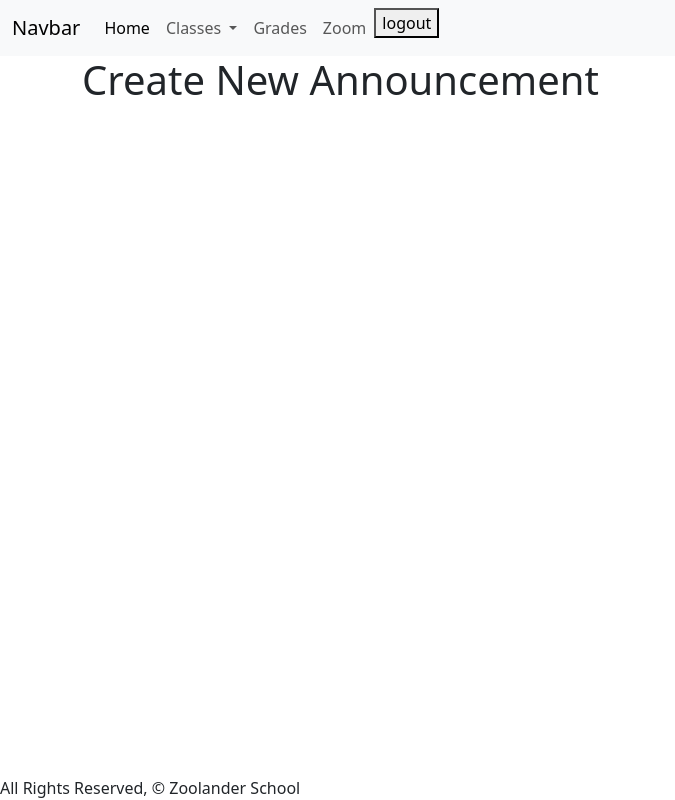
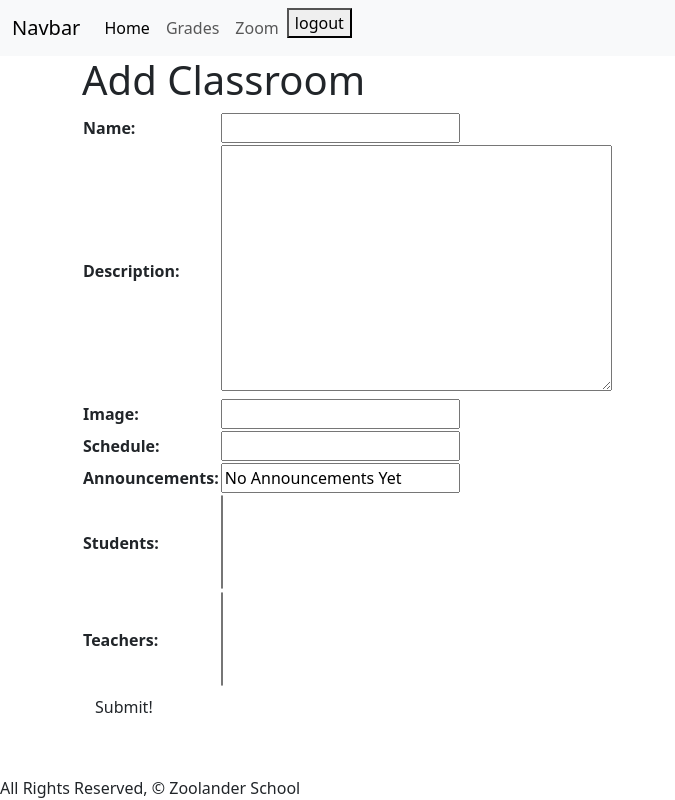
Before and after one commit to gustaellison/zoolander-school, a Django app: page /classrooms/1/create/ in a window 1280 px wide. Shown: the whole page, without its empty margins (0-675 px from the left). Run offline with Django 5.2, Linux system fonts and the light colour scheme; the visitor is signed in with stand-in values (Sample User, id 1); data that the repository does not hold is empty.

Commit message:
updated class nav bar, class index, class update, delete, and add

```diff
--- a/main_app/templates/base.html
+++ b/main_app/templates/base.html
@@ -26,19 +26,13 @@
                   <li class="nav-item">
                     <a class="nav-link active" aria-current="page" href="#">Home</a>
                   </li>
+
                   <li class="nav-item dropdown">
                     {% if user.is_authenticated %}
-                    <a class="nav-link dropdown-toggle" href="{% url 'classrooms_index' %}" role="button" data-bs-toggle="dropdown" aria-expanded="false">
-                      Classes
-                    </a>
-                    <!-- <ul class="dropdown-menu">
-                      <li><a class="dropdown-item" href="/classes/spanish.html">Spanish</a></li>
-                      <li><a class="dropdown-item" href="/classes/reading.html">Reading</a></li>
-                      <li><a class="dropdown-item" href="/classes/science.html">Science</a></li>
-                    </ul> -->
                   </li>
                       {% if user.teacher %}
-                        <li class="nav-item">
+                      <li class="nav-item">
+                          <a class="nav-link" href="classrooms/">Classes</a>
                           <a class="nav-link" href="students/">Students</a>
                           <a class = "nav-link" href="create_assignment">Assignment</a>
                         </li>
@@ -55,6 +49,7 @@
                       <button type="submit" class="btn-flat white-text">logout</button>
                     </form>
                   </li>
+
                   {% else %}
                   <li><a class="nav-link" href="{% url 'signup' %}">Sign Up</a></li>
                   <li><a class="nav-link" href="{% url 'login' %}">Log In</a></li>
--- a/main_app/templates/main_app/classroom_form.html
+++ b/main_app/templates/main_app/classroom_form.html
@@ -1,16 +1,19 @@
 {% extends 'base.html' %}
+
 {% block content %}
-
-<h1>Create New Announcement</h1>
-{% for classroom in classrooms %}
-    <form action="{% url 'announcement_create' classroom.id %}" method="POST">
-        {% csrf_token %}
-        {{ form.errors }}
-        <table>
-            {{ form.as_table }}
-        </table>
-        <input type="submit" value="Submit">
-    </form>
-{% endfor %}
-
+  {% if object %}
+    <h1>Edit <span class="teal-text">{{classroom.name}}</span></h1>
+  {% else %}
+    <h1>Add Classroom</h1>
+  {% endif %}
+  <!-- Leaving the action empty makes the form post to the same url used to display it -->
+  <form action="" method="post">
+    <!-- Django requires the following for security purposes -->
+    {% csrf_token %}
+    <table>
+      <!-- Render the inputs inside of <tr>s & <td>s -->
+      {{ form.as_table }}
+    </table>
+    <input type="submit" value="Submit!" class="btn">
+  </form>
 {% endblock %}
--- a/main_app/templates/main_app/classroom_list.html
+++ b/main_app/templates/main_app/classroom_list.html
@@ -10,9 +10,12 @@
       <span class="card-title">{{ classroom.name }}</span>
       <p>Decription: {{ classroom.description}}</p>
     </div>
+
   </div>
 </a>
 {% endfor %}
-
+<div>
+  <li><a href="{% url 'classroom_create' %}">Add a Class</a></li>
+</div>
 
 {% endblock %}
--- a/main_app/urls.py
+++ b/main_app/urls.py
@@ -11,10 +11,13 @@ urlpatterns = [
     path('students/<int:student_id>/', views.student_detail, name="student_detail"),
     path('accounts/signup/', views.signup, name='signup'),
     path('classrooms/<int:classroom_id>/create/', views.AnnouncementCreate.as_view(), name='announcement_create'),
-    path('classrooms/', views.ClassroomList.as_view(), name='classrooms_index'),
+    path('classrooms/', views.ClassroomList.as_view(), name='classrooms_list'),
     path('classrooms/<int:pk>/', views.ClassroomDetail.as_view(), name='classroom_detail'),
+    path('classrooms/create/', views.ClassroomCreate.as_view(), name='classroom_create'),
+    path('classrooms/<int:pk>/update/', views.ClassroomUpdate.as_view(), name='classroom_update'),
+    path('classrooms/<int:pk>/delete/', views.ClassroomDelete.as_view(), name='classroom_delete'),
     path('grades_overview.html', GradesView.as_view(), name='grades_view'),
     path('student/<int:student_id>/', StudentGradesView.as_view(), name='student_grades'),
     path('create_assignment/', create_assignment, name='create_assignment'),
-     path('assignment_list/', AssignmentListView.as_view(), name='assignment_list'),
+    path('assignment_list/', AssignmentListView.as_view(), name='assignment_list'),
 ]
--- a/main_app/views.py
+++ b/main_app/views.py
@@ -128,3 +128,16 @@ class ClassroomDetail(DetailView):
 
 class ClassroomList(ListView):
   model = Classroom
+
+
+class ClassroomUpdate(LoginRequiredMixin, UpdateView):
+  model = Classroom
+  fields = ['name', 'description', 'schedule']
+
+class ClassroomDelete(LoginRequiredMixin, DeleteView):
+  model = Classroom
+  success_url = '/classrooms'
+
+class ClassroomCreate(LoginRequiredMixin, CreateView):
+  model = Classroom
+  fields = '__all__'
```
Also changed, not shown: main_app/templates/main_app/classroom_confirm_delete.html (added, +13 -0 lines), main_app/templates/main_app/classroom_detail.html (+5 -2 lines), zoolander/settings.py (+6 -2 lines). Lines whose indentation alone changed are shown as unchanged.
